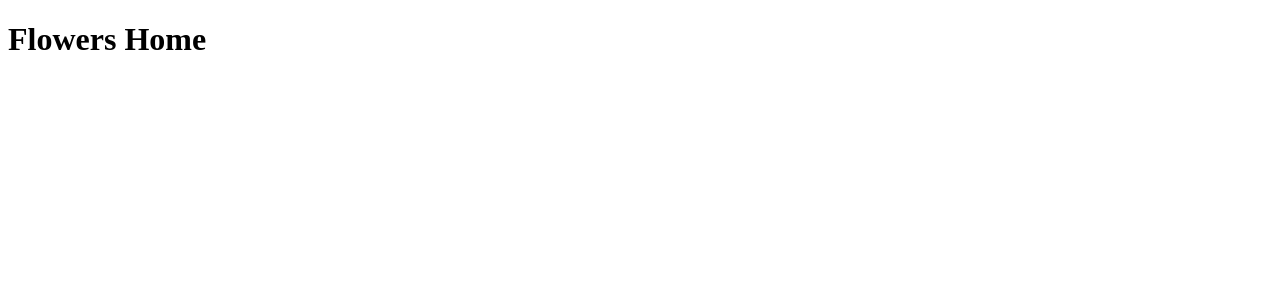
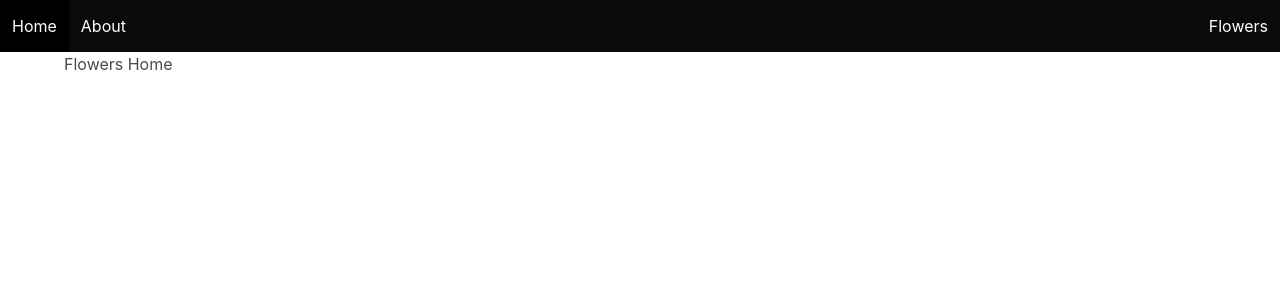
Before and after one commit to SaidNivek/flowers_django, a Django app: page / in a window 1280 px wide. Shown: the top 300 px of the page. Run offline with Django 4.2, Linux system fonts and the light colour scheme.

Commit message:
Add base.html and extend home/about with the base

```diff
--- /dev/null
+++ b/main_app/templates/base.html
@@ -0,0 +1,36 @@
+<!DOCTYPE html>
+<html lang="en">
+    <head>
+        <meta charset="UTF-8" />
+        <meta http-equiv="X-UA-Compatible" content="IE=edge" />
+        <meta name="viewport" content="width=device-width, initial-scale=1.0" />
+        <link rel="stylesheet" href="https://cdn.jsdelivr.net/npm/bulma@0.9.2/css/bulma.min.css">
+        <script src="https://code.jquery.com/jquery-3.6.0.min.js" integrity="sha256-/xUj+3OJU5yExlq6GSYGSHk7tPXikynS7ogEvDej/m4=" crossorigin="anonymous"></script>
+        <title>Flowers{% block title %}{% endblock %}</title>
+    </head>
+    <body >
+        <nav class="navbar is-black" role="navigation" aria-label="main navigation">
+            <div class="navbar-brand">
+                <a class="navbar-item" href="/">Home</a>
+                <a role="button" class="navbar-burger" aria-label="menu" aria-expanded="false">
+                    <span aria-hidden="true"></span>
+                    <span aria-hidden="true"></span>
+                    <span aria-hidden="true"></span>
+                </a>
+            </div>
+            <div class="navbar-menu navbar-start">
+                <a class="navbar-item" href="/about">About</a>
+            </div>
+            <div class="navbar-menu navbar-end">
+                <a class="navbar-item" href="/flowers">Flowers</a>
+            </div>
+        </nav>
+        <div class="container">
+
+            {% block content %}{% endblock %}
+
+        </div>
+      </div>
+    </div>
+  </body>
+</html>
--- a/main_app/templates/home.html
+++ b/main_app/templates/home.html
@@ -1,12 +1,4 @@
-<!DOCTYPE html>
-<html lang="en">
-    <head>
-        <meta charset="UTF-8" />
-        <meta http-equiv="X-UA-Compatible" content="IE=edge" />
-        <meta name="viewport" content="width=device-width, initial-scale=1.0" />
-        <title>Flowers</title>
-    </head>
-    <body>
-        <h1>Flowers Home</h1>
-    </body>
-</html>
+{% extends 'base.html' %}
+{% block content %}
+<h1>Flowers Home</h1>
+{% endblock %}
```
Also changed, not shown: main_app/templates/about.html (+5 -12 lines).
